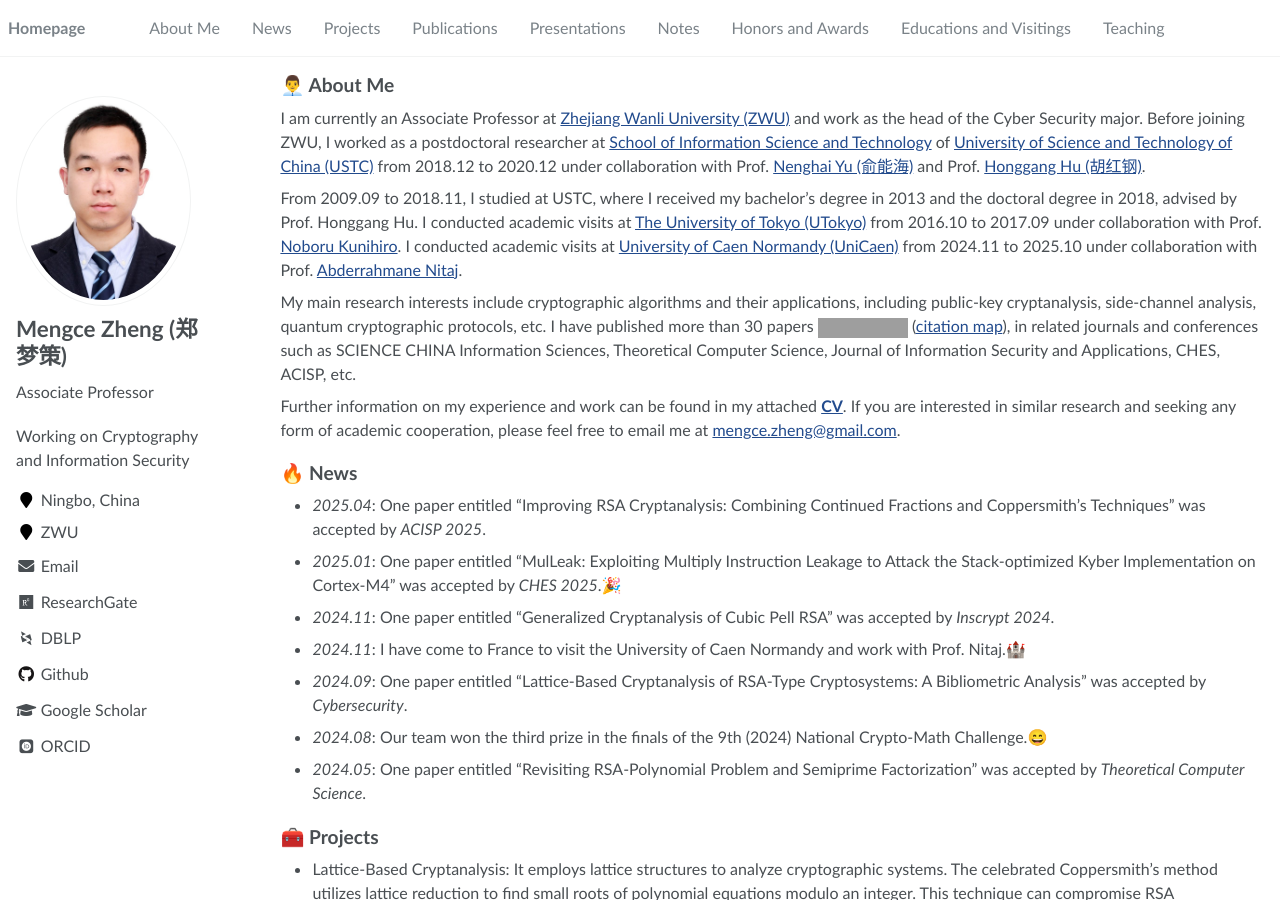
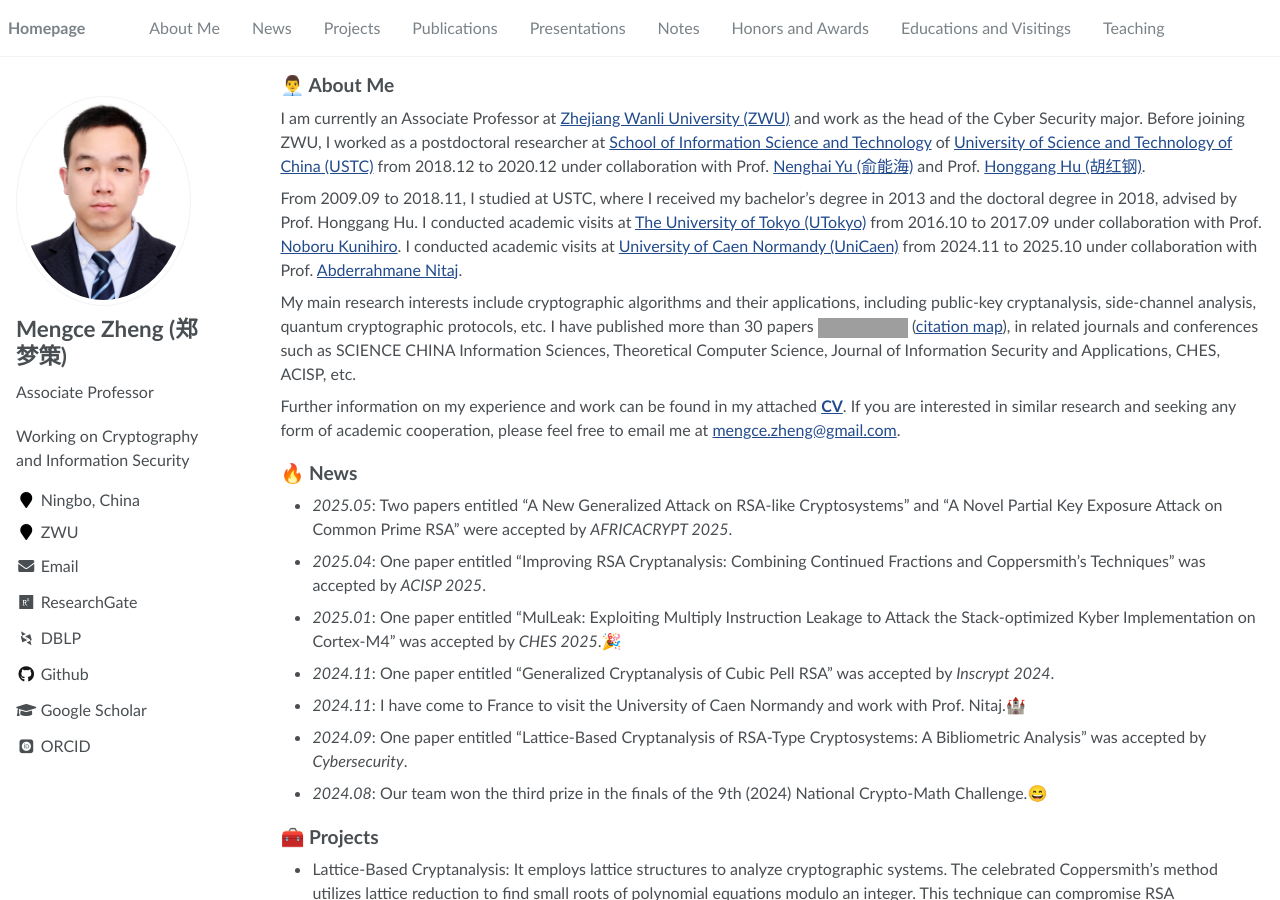
Before and after one commit to MengceZheng/MengceZheng.github.io, a Jekyll site: the page built from _pages/about.md, in a window 1280 px wide and 900 px high. Built offline with Jekyll 4.4.1, drawn with Linux system fonts in a browser that asks for light colours; some web fonts are replaced; grey boxes are pictures that could not be loaded.

Commit message:
docs: update about.md

```diff
--- a/_pages/about.md
+++ b/_pages/about.md
@@ -31,13 +31,13 @@ If you are interested in similar research and seeking any form of academic coope
 
 ## 🔥 News
 
+- *2025.05*: Two papers entitled "A New Generalized Attack on RSA-like Cryptosystems" and "A Novel Partial Key Exposure Attack on Common Prime RSA" were accepted by *AFRICACRYPT 2025*.
 - *2025.04*: One paper entitled "Improving RSA Cryptanalysis: Combining Continued Fractions and Coppersmith's Techniques" was accepted by *ACISP 2025*.
 - *2025.01*: One paper entitled "MulLeak: Exploiting Multiply Instruction Leakage to Attack the Stack-optimized Kyber Implementation on Cortex-M4" was accepted by *CHES 2025*.🎉
 - *2024.11*: One paper entitled "Generalized Cryptanalysis of Cubic Pell RSA" was accepted by *Inscrypt 2024*.
 - *2024.11*: I have come to France to visit the University of Caen Normandy and work with Prof. Nitaj.🏰
 - *2024.09*: One paper entitled "Lattice-Based Cryptanalysis of RSA-Type Cryptosystems: A Bibliometric Analysis" was accepted by *Cybersecurity*.
 - *2024.08*: Our team won the third prize in the finals of the 9th (2024) National Crypto-Math Challenge.😄
-- *2024.05*: One paper entitled "Revisiting RSA-Polynomial Problem and Semiprime Factorization" was accepted by *Theoretical Computer Science*.
 
 ## 🧰 Projects
 
```
